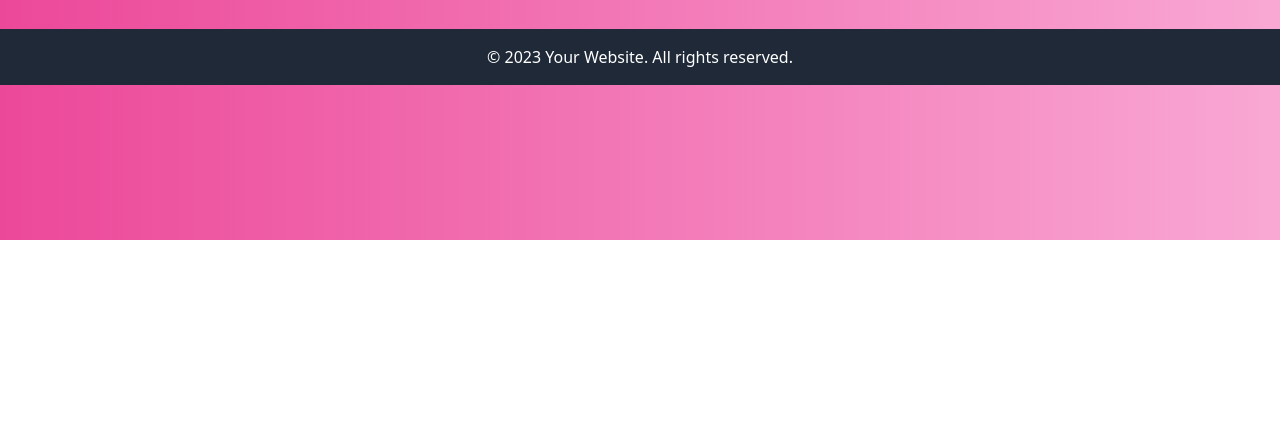
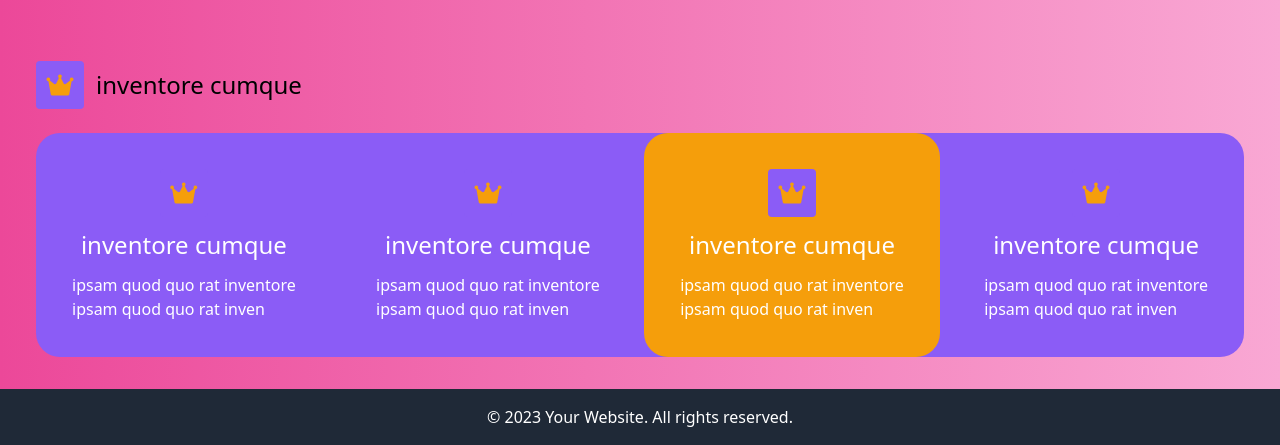
Before and after one commit to raneemabujamous/front, a plain HTML site: page index.html in a window 1280 px wide. Shown: the part 560-1005 px from the top of the page. Before the commit the page ends 800 px from the top, so only its background shows below. Drawn offline with nearby package versions, Linux system fonts and the light colour scheme.

Commit message:
add section 2

```diff
--- a/index.html
+++ b/index.html
@@ -60,8 +60,59 @@
         </div>
     </div>
 
-    <!-- Footer Section -->
-    <footer class="bg-gray-800 text-white p-4 text-center">
+    <div class=" flex flex-col gap-6 py-8 px-4 md:px-9">
+        <div class="flex items-center gap-3">
+            <div class="w-12 h-12 bg-purple-500 flex items-center justify-center rounded">
+                <i class="fas fa-crown text-yellow-500 text-2xl"></i>
+            </div>
+            <h2 class="text-purple text-2xl"> inventore cumque </h2>
+
+
+        </div>
+
+        <div class="flex flex-row bg-purple-500  rounded-3xl text-white justify-between  ">
+            <div class="flex flex-col items-center p-9 gap-3">
+                <div class="w-12 h-12 bg-purple-500 flex items-center justify-center rounded">
+                    <i class="fas fa-crown text-yellow-500 text-2xl"></i>
+                </div>
+                            <h3 class="text-purple text-2xl"> inventore cumque </h3>
+
+                            <p class="text-purple "> ipsam quod quo rat inventore <br>
+           ipsam quod quo rat inven </p>
+
+            </div>
+            <div class="flex flex-col items-center p-9 gap-3">
+                <div class="w-12 h-12 bg-purple-500 flex items-center justify-center rounded">
+                    <i class="fas fa-crown text-yellow-500 text-2xl"></i>
+                </div>
+                            <h3 class="text-purple text-2xl"> inventore cumque </h3>
+
+                            <p class="text-purple "> ipsam quod quo rat inventore <br>
+                                ipsam quod quo rat inven </p>
+
+            </div>
+            <div class="flex flex-col items-center gap-3 p-9 bg-yellow-500 rounded-3xl ">
+                <div class="w-12 h-12 bg-purple-500 flex items-center justify-center rounded">
+                    <i class="fas fa-crown text-yellow-500 text-2xl"></i>
+                </div>
+                            <h3 class="text-purple text-2xl"> inventore cumque </h3>
+                            <p class="text-purple "> ipsam quod quo rat inventore <br>
+                                ipsam quod quo rat inven </p>
+
+            </div>
+            <div class="flex flex-col items-center  p-9 gap-3">
+                <div class="w-12 h-12 bg-purple-500 flex items-center justify-center rounded">
+                    <i class="fas fa-crown text-yellow-500 text-2xl"></i>
+                </div>
+                            <h3 class="text-purple text-2xl"> inventore cumque </h3>
+                            <p class="text-purple "> ipsam quod quo rat inventore <br>
+                                ipsam quod quo rat inven </p>
+
+            </div>
+
+        </div>
+    </div>
+     <footer class="bg-gray-800 text-white p-4 text-center">
         &copy; 2023 Your Website. All rights reserved.
     </footer>
 
```
Also changed, not shown: index.js (deleted, +0 -8 lines).
